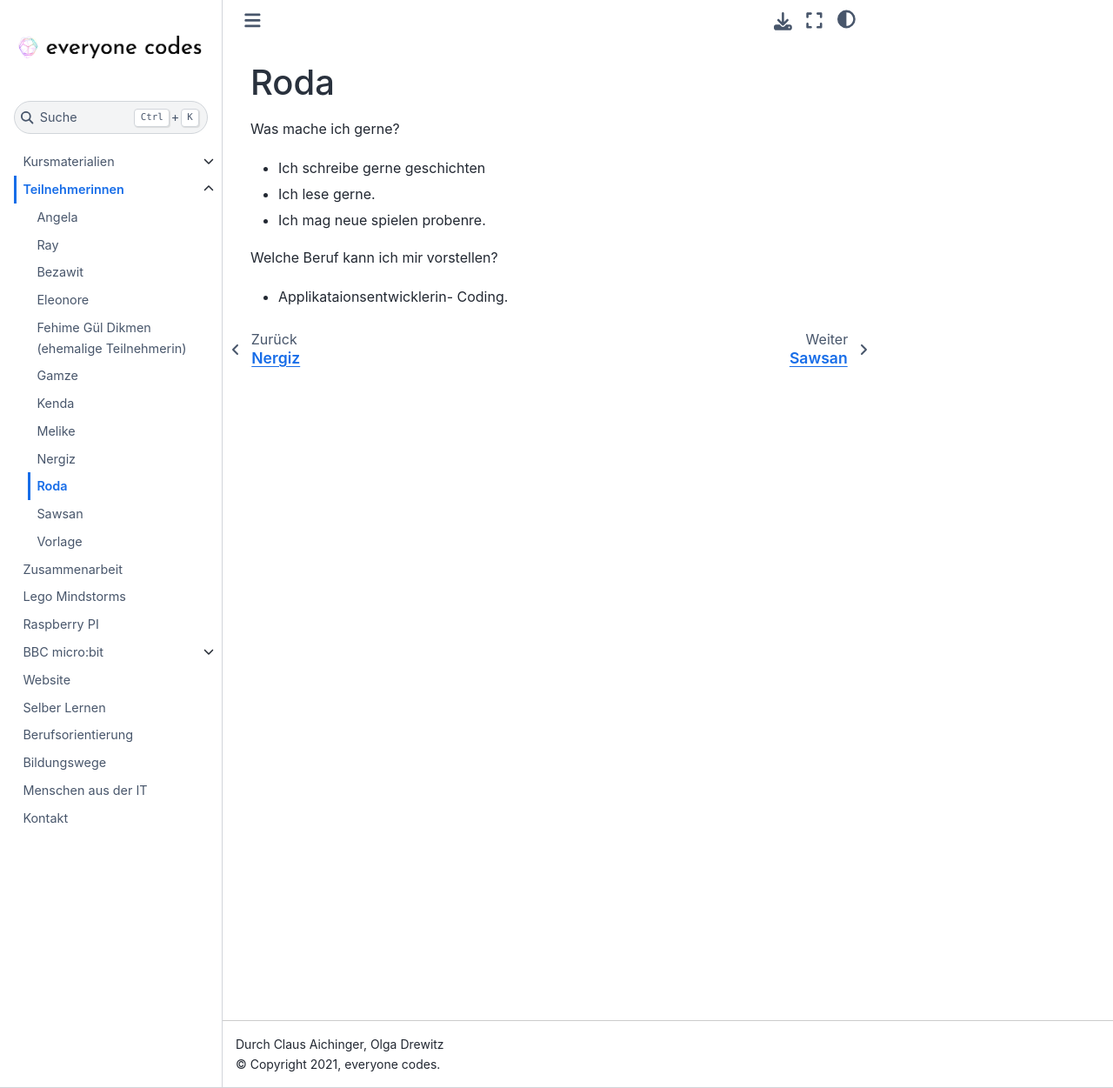
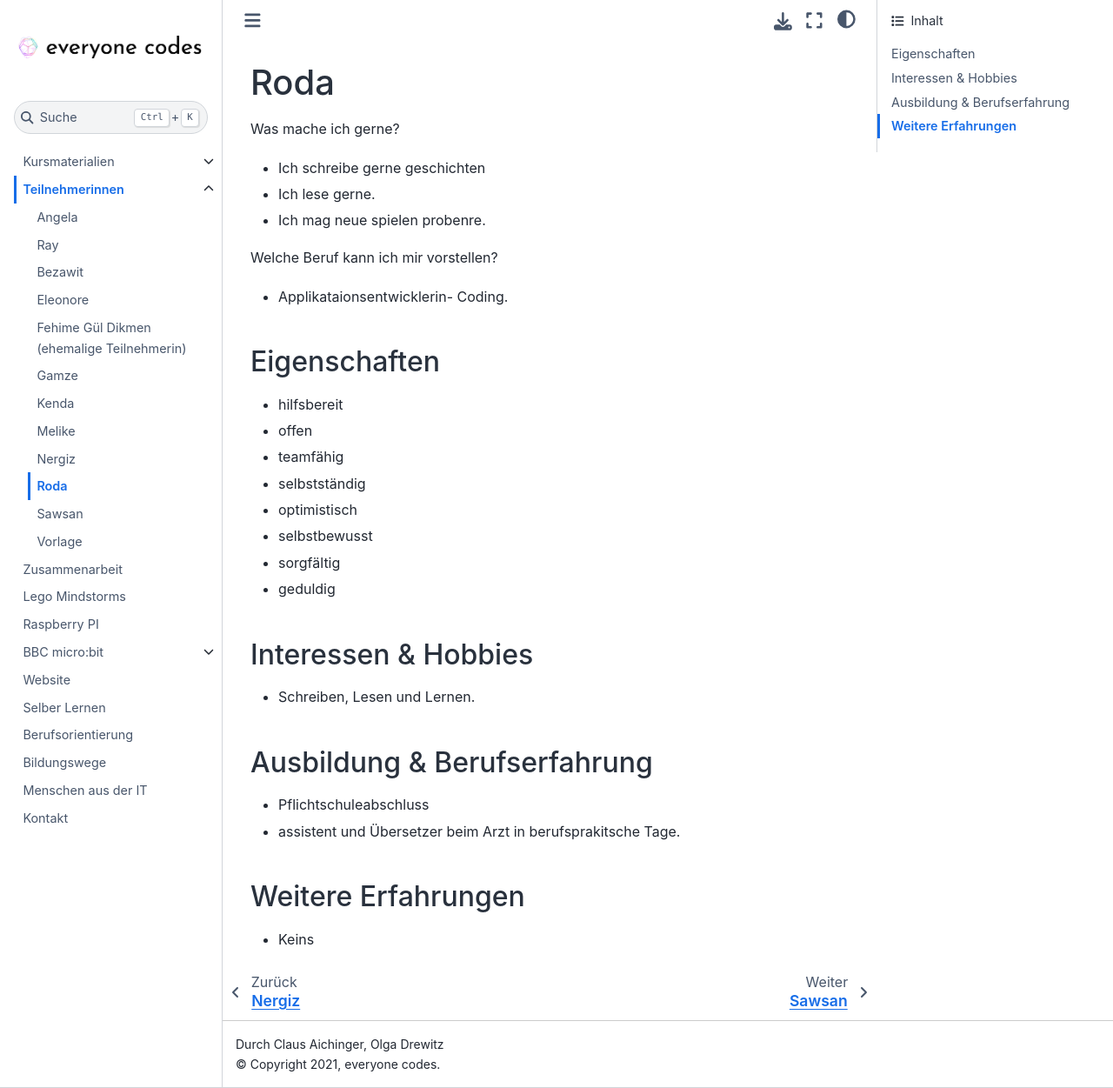
Before and after one commit to ec-mentors/IT-ist-das-was-fuer-mich-i03, a Sphinx documentation site: the page built from source/participants/roda.md, in a window 1280 px wide and 1251 px high. Shown: the whole window at 87% size. Built offline with Sphinx 7.4.7 and the Sphinx Book theme 1.1.4, drawn with Linux system fonts in a browser that asks for light colours.

Commit message:
Update roda.md

```diff
--- a/source/participants/roda.md
+++ b/source/participants/roda.md
@@ -9,3 +9,27 @@
 Welche Beruf kann ich mir vorstellen?
 
   * Applikataionsentwicklerin- Coding.
+
+### Eigenschaften
+
+- hilfsbereit
+- offen
+- teamfähig
+- selbstständig
+- optimistisch
+- selbstbewusst
+- sorgfältig
+- geduldig
+
+### Interessen & Hobbies
+
+- Schreiben, Lesen und Lernen.
+
+### Ausbildung & Berufserfahrung
+
+- Pflichtschuleabschluss
+- assistent und Übersetzer beim Arzt in berufsprakitsche Tage.
+
+### Weitere Erfahrungen
+
+- Keins
```
